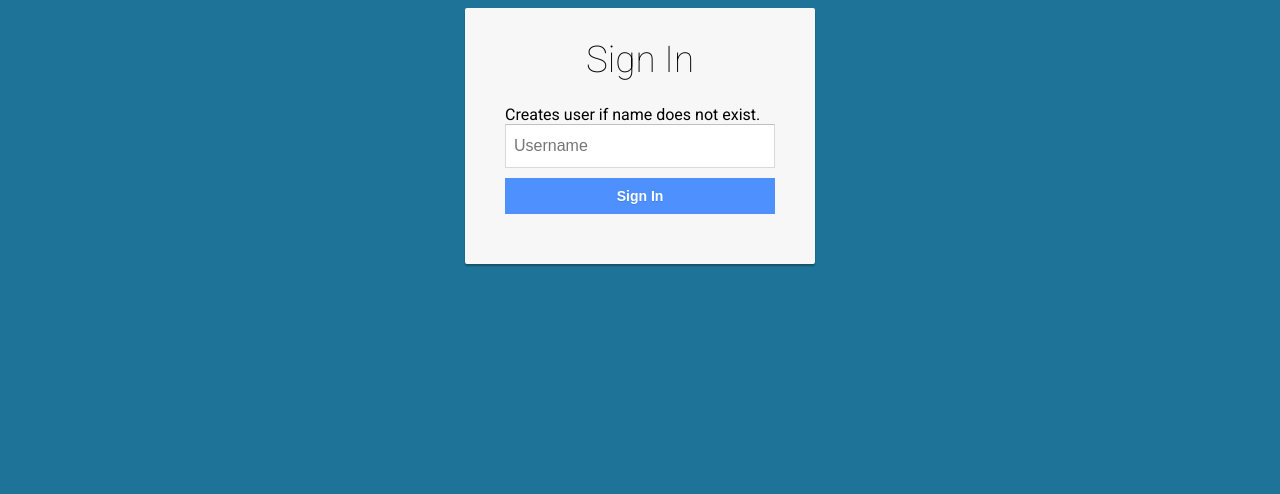
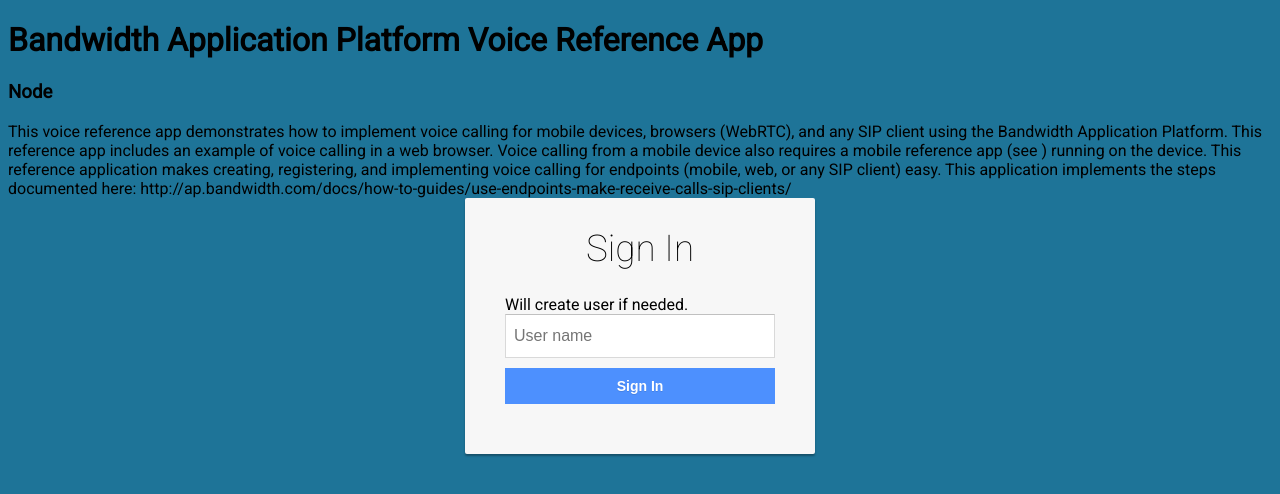
Before and after one commit to sbertrand101/node-typescript-webrtc-voice-reference, a website: page signin.html in a window 1280 px wide. Drawn offline with nearby package versions, Linux system fonts and the light colour scheme.

Commit message:
some polish

```diff
--- a/signin.html
+++ b/signin.html
@@ -2,20 +2,41 @@
 <head>
     <meta charset="utf-8">
     <meta http-equiv="X-UA-Compatible" content="IE=edge,chrome=1">
-    <title>Create User</title>
+    <title>Voice Reference Application</title>
     <link rel='stylesheet prefetch' href='http://ajax.googleapis.com/ajax/libs/jqueryui/1.11.2/themes/smoothness/jquery-ui.css'>
     <link rel="stylesheet" href="static/create_user_style.css">
 
 </head>
 
 <body>
+<div id="framecontent">
+    <div class="innertube">
+        <h1>Bandwidth Application Platform Voice Reference App</h1>
+        <h3>Node</h3>
+    </div>
+</div>
+
+<div class="description">
+
+    This voice reference app demonstrates how to implement voice calling for mobile devices, browsers (WebRTC), and any SIP client using the Bandwidth
+    Application Platform. This reference app includes an example of voice calling in a web browser.  Voice calling from a mobile device
+    also requires a mobile reference app (see ) running on the device.
+
+    This reference application makes creating, registering, and implementing voice calling for endpoints (mobile, web, or any SIP client) easy.
+    This application implements the steps documented here: http://ap.bandwidth.com/docs/how-to-guides/use-endpoints-make-receive-calls-sip-clients/
+
+</div>
+<div style="background-color: #1E7498">
+
+
 <div class="login-form">
     <h1>Sign In</h1>
-    Creates user if name does not exist.
+    Will create user if needed.
     <form action="login" method="post">
-        <input type="text" name="userName" placeholder="Username">
+        <input type="text" name="userName" placeholder="User name">
         <input type="submit" name="login" value="Sign In" class="login login-submit">
     </form>
+</div>
 </div>
 <script src='http://cdnjs.cloudflare.com/ajax/libs/jquery/2.1.3/jquery.min.js'></script>
 <script src='http://ajax.googleapis.com/ajax/libs/jqueryui/1.11.2/jquery-ui.min.js'></script>
```
